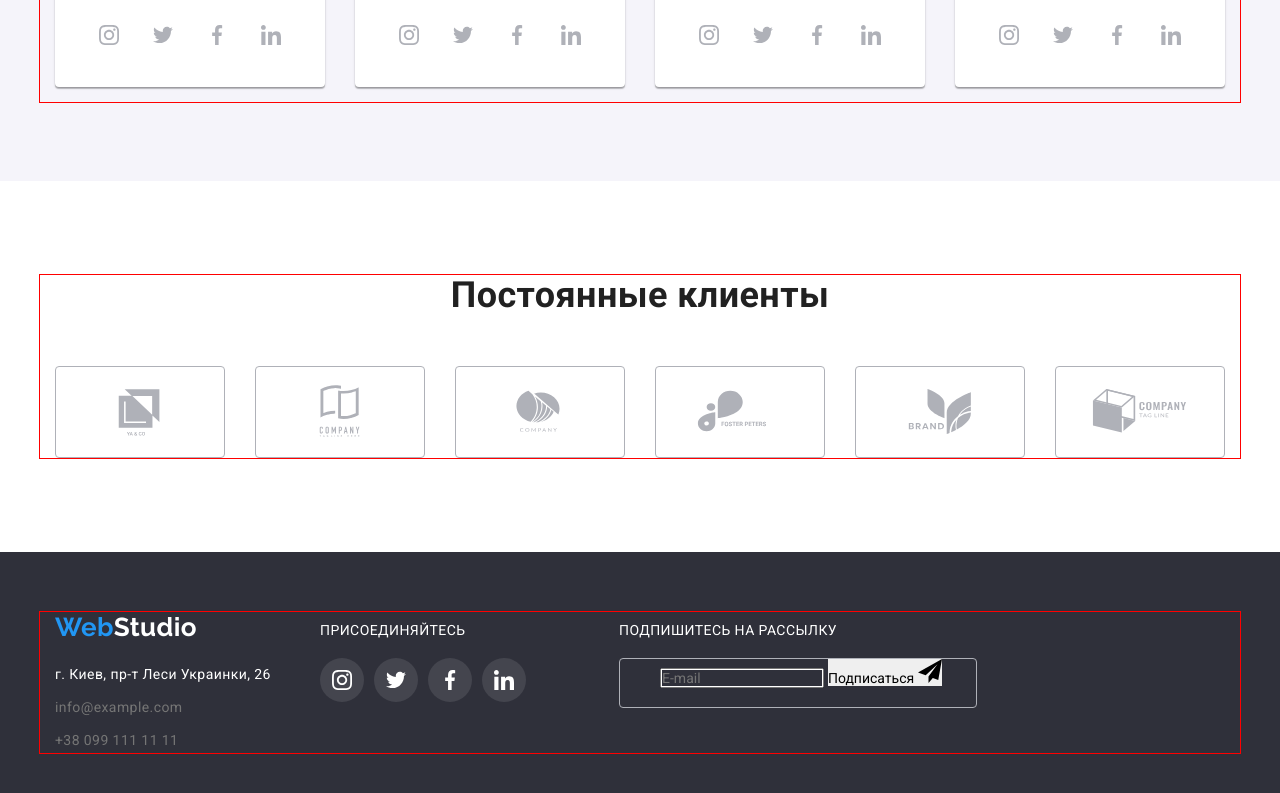
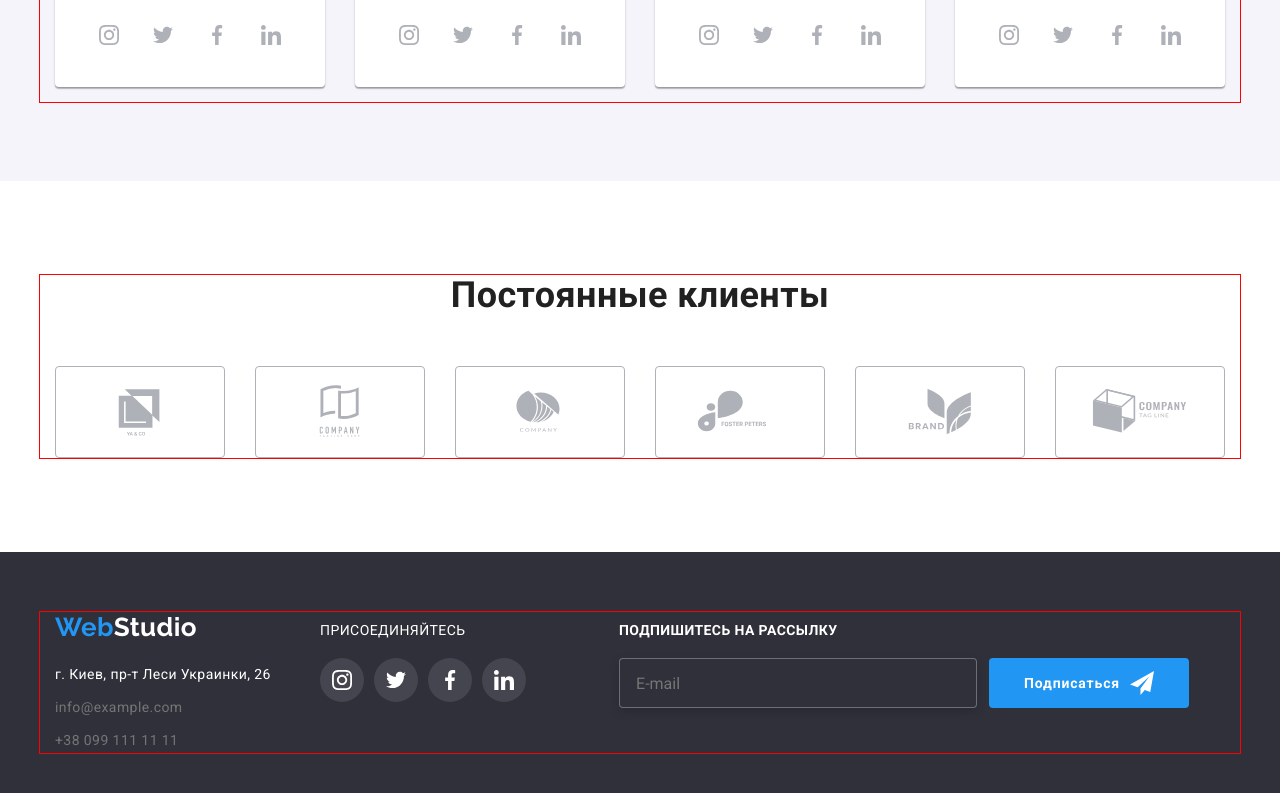
Before and after one commit to KravtsovaMaryna/goit-markup-hw-06, a plain HTML site: page index.html in a window 1280 px wide. Shown: the part 2128-2921 px from the top of the page. Drawn offline with nearby package versions, Linux system fonts and the light colour scheme.

Commit message:
complited footer sing-up

```diff
--- a/css/styles.css
+++ b/css/styles.css
@@ -712,10 +712,91 @@ color: var(--main-color);
   background-color: var(--accent-color);
 }
 
+/* ----------Рассылка ---------*/
+.singup-footer {
+    margin-left: 93px;
+}
+
+.signup-title {
+    display: block;
+    font-weight: 700;
+    font-size: 14px;
+    color: var(--focus-color);
+    margin-top: 10px;
+    margin-bottom: 20px;
+}
+
+.singup-form {
+    display: flex;
+}
+
+.singup-form .field-footer {
+    display: flex;
+    flex-direction: row;
+    align-items: center;
+}
+
+.signup-input {
+    background-color: #2F303A;
+    width: 358px;
+    height: 50px;
+    padding: 15px 16px;
+    border: 1px solid rgba(255, 255, 255, 0.3);
+    filter: drop-shadow(0px 4px 4px rgba(0, 0, 0, 0.15));
+    border-radius: 4px;
+    color: rgba(255, 255, 255, 0.6);
+    font-size: 16px;
+    transition-duration: 250ms;
+    transition-timing-function: cubic-bezier(0.4, 0, 0.2, 1);
+}
+
+.join-btn {
+    display: flex;
+    align-items: center;
+    justify-content: center;
+    width: 200px;
+    height: 50px;
+    margin-left: 12px;
+    background: var(--accent-color);
+    color: var(--focus-color);
+    border-radius: 4px;
+    border: 1px solid transparent;
+    font-weight: 700;
+    letter-spacing: 0.06em;
+    fill: var(--focus-color);
+        transition-property: color, background-color, fill;
+    transition-duration: 250ms;
+    transition-timing-function: cubic-bezier(0.4, 0, 0.2, 1);
+}
+
+.signup-btn {
+    margin-left: 10px;
+}
+
+.join-btn:hover {
+    background-color: var(--focus-color);
+    color: var(--accent-color);
+    fill: var(--accent-color);
+}
+
+.signup-input {
+    outline: none;
+    color: var(--focus-color);
+}
+
+.signup-input:hover {
+    color: rgba(255, 255, 255, 0.6);
+    border-color: var(--accent-color);
+}
+
+.signup-input:not(:placeholder-shown) {
+    border-color: var(--accent-color);
+}
 
 
-.signup {
-    margin-left: 30px;
+
+/* .signup {
+    margin-left: 93px;
 }
 
 .signup-title {
@@ -723,26 +804,18 @@ color: var(--main-color);
     margin-top: 10px;
     margin-bottom: 20px;
     color: var(--focus-color);
-    margin-left: 93px;
 }
 
-.singup-form {
-    width: 358px;
-    height: 50px;
-    background-color: transparent;
+.singup-input {
+        background-color: transparent;
     border: 1px solid var(--icons-color);
     border-radius: 4px;
     margin-bottom: 30px;
     padding-left: 40px;
+
     color: var(--main-color);
-    margin-left: 93px;
-}
-    /* width: 358px;
-    height: 50px; */
+} */
 
-.signup-input::placeholder {
-    background-color: #2F303A;
-}
 
 
 
@@ -830,3 +903,14 @@ transform: translate(0) scale(0) rotate(180deg);
 .modal-label {
     font-size: 12px;
 }
+
+.modal-text {
+    width: 100%;
+    height: 120px;
+    border: 1px solid var(--icons-color);
+    opacity: 50%;
+    border-radius: 4px;
+    resize: none;
+    font-family: 'Roboto';
+font-size: 14px;
+}
--- a/index.html
+++ b/index.html
@@ -346,21 +346,24 @@
      </ul>
     </div>
 
-    <div class="singup">
+    <div class="singup-footer">
         <p class="signup-title">ПОДПИШИТЕСЬ НА РАССЫЛКУ</p>
         <form class="singup-form">
+            <div class="field-footer">
 
-            <input type="text"
+            <input type="email"
             class="signup-input"
             name="email"
-            placeholder="E-mail"/>
+            placeholder="E-mail"
+            required/>
 
 
-        <button type="submit">Подписаться
+        <button type="submit" class="join-btn">Подписаться
             <svg class="signup-btn" width="24" height="24">
                 <use href="./images/icons.svg#icon-send"></use>
             </svg>
         </button>
+        </div>
         </form>
 
     </div>
@@ -405,6 +408,11 @@
             required/>
         </label>
 
+        <div class="modal-field">
+            <label for="user-text" class="modal-label">Комментарий</label>
+            <textarea name="user-text" id="user-text" class="modal-text" placeholder="Введите текст"></textarea>
+
+        </div>
             <button type="submit">Отправить</button>
          </form>
 
```
